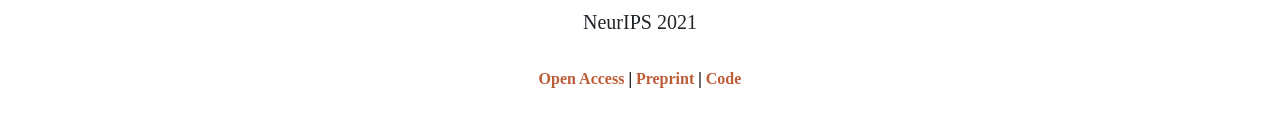
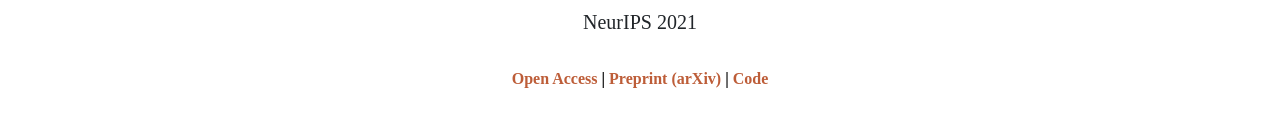
Before and after one commit to visinf/fast-axiomatic-attribution, a plain HTML site: page docs/index.html in a window 1280 px wide. Shown: the part 318-448 px from the top of the page. Drawn offline with nearby package versions, Linux system fonts and the light colour scheme.

Commit message:
updated arXiv link

```diff
--- a/docs/index.html
+++ b/docs/index.html
@@ -36,7 +36,7 @@
                 <p class="institution"><sup>1</sup>Department of Computer Science, TU Darmstadt &nbsp &nbsp <sup>2</sup>hessian.AI</p>
 
                 <p class="conference">NeurIPS 2021</p>
-                <p class="quicklinks"><a href="#!" target= "_blank">Open Access</a> | <a href="#!" target= "_blank">Preprint</a> | <a href="https://github.com/visinf/fast-axiomatic-attribution" target= "_blank">Code</a></p>
+                <p class="quicklinks"><a href="#!" target= "_blank">Open Access</a> | <a href="https://arxiv.org/abs/2111.07668" target= "_blank">Preprint (arXiv)</a> | <a href="https://github.com/visinf/fast-axiomatic-attribution" target= "_blank">Code</a></p>
                 <br>
                 <img src="assets/attribution.png" class="img-fluid" style="width: 60%;" alt="Responsive image">
             </div>
@@ -70,7 +70,7 @@
                         </div>
                         <div class="publication-icons">
                             <a class="publication-icon" href="#!" target= "_blank">Open Access</a>
-                            <a class="publication-icon" href="#!" target= "_blank">Preprint</a>
+                            <a class="publication-icon" href="https://arxiv.org/abs/2111.07668" target= "_blank">Preprint</a>
                             <a class="publication-icon" href="https://github.com/visinf/fast-axiomatic-attribution" target= "_blank">Code</a>
                             <a class="publication-icon" href="bibtex.txt" target= "_blank">Bibtex</a>
                         </div>
```
